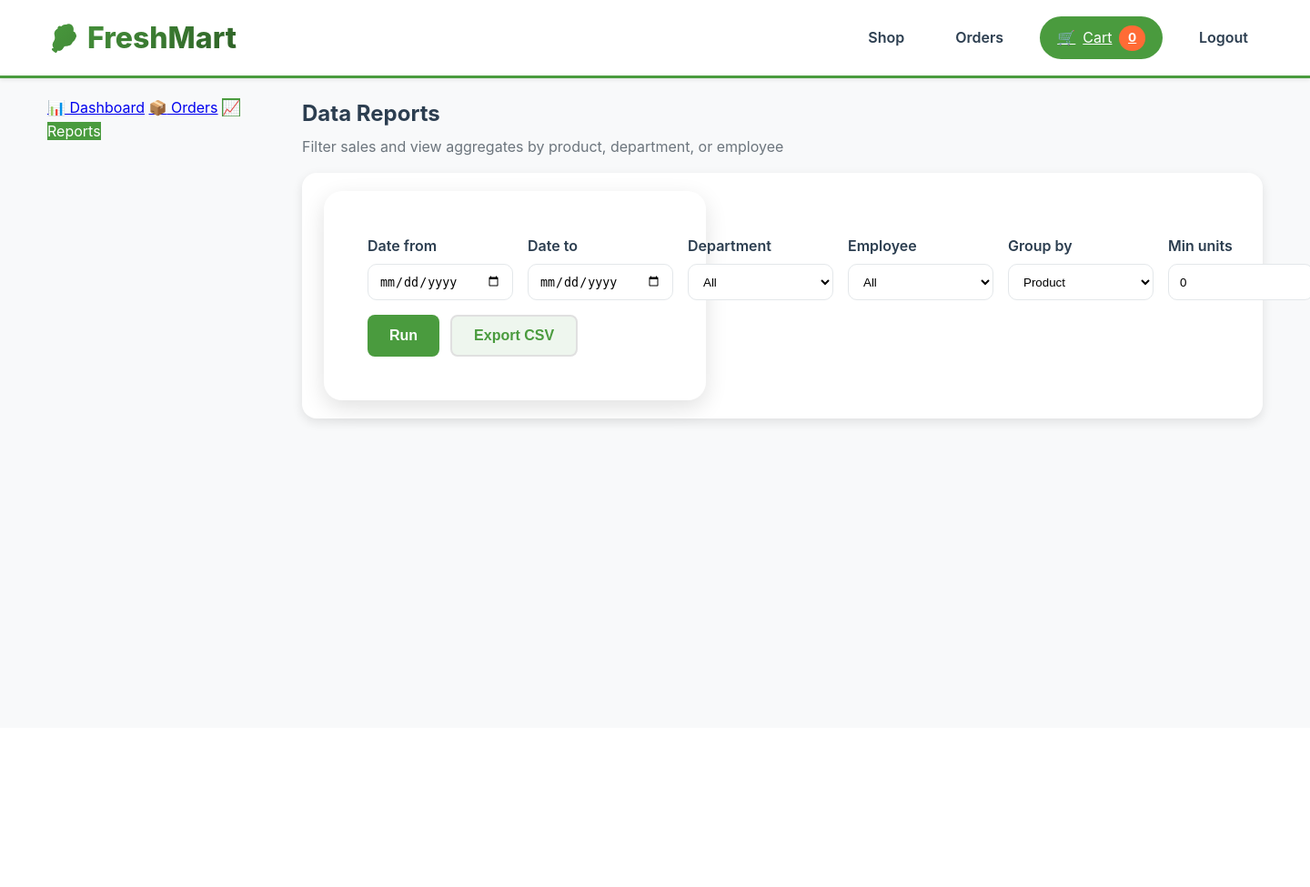
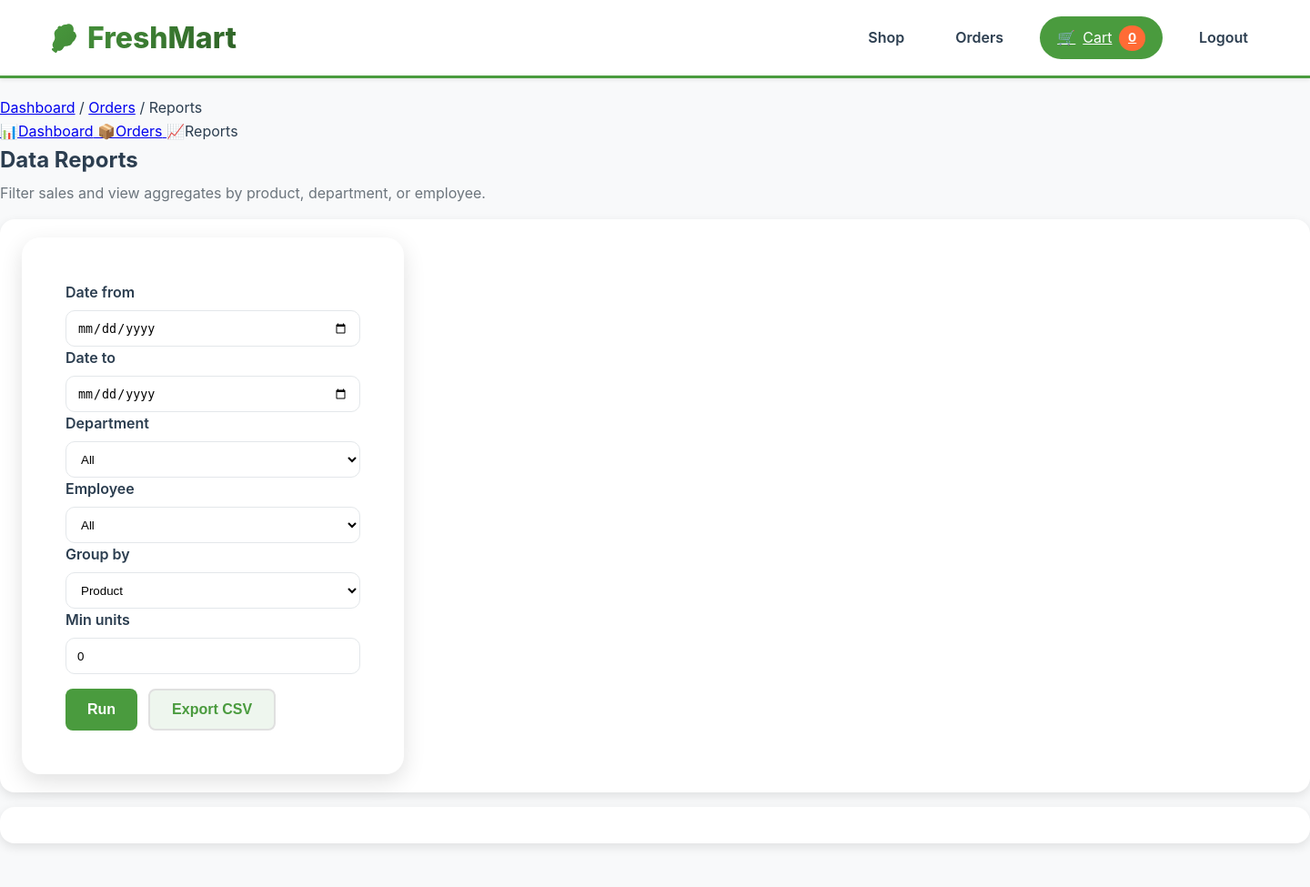
Before and after one commit to Git-cpu17/Point_Of_Sales-system-, a Flask app: page /reports in a window 1440 px wide. Shown: the whole page at 91% size. Before the commit the page ends 469 px from the top, so only its background shows below. Run offline with Flask 3, Linux system fonts and the light colour scheme; the visitor is signed in with stand-in values (Sample User, id 1); data that the repository does not hold is empty; parts of the project's set-up code (start-up, migrations or seed data) failed here and were passed over.

Commit message:
Update reports.html

```diff
--- a/templates/reports.html
+++ b/templates/reports.html
@@ -1,9 +1,9 @@
 <!DOCTYPE html>
 <html lang="en">
 <head>
-  <meta charset="UTF-8" />
+  <meta charset="UTF-8"/>
   <meta name="viewport" content="width=device-width, initial-scale=1.0"/>
-  <title>My Orders - FreshMart</title>
+  <title>Data Reports • FreshMart</title>
   <link rel="stylesheet" href="{{ url_for('static', filename='css/style.css') }}">
 </head>
 <body>
@@ -11,37 +11,51 @@
   <nav class="site-nav">
     <div class="nav-container">
       <a href="{{ url_for('home') }}" class="logo">FreshMart</a>
-
       <div class="nav-right">
         <a href="{{ url_for('home') }}" class="nav-link">Shop</a>
-        <a href="{{ url_for('customer_orders') }}" class="nav-link active">Orders</a>
+        <a href="{{ url_for('customer_orders') }}" class="nav-link">Orders</a>
         <a href="{{ url_for('bag_page') }}" class="bag-link">
-          <span>🛒</span>
-          <span>Cart</span>
-          <span id="bagCount" class="badge">0</span>
+          <span>🛒</span><span>Cart</span><span id="bagCount" class="badge">0</span>
         </a>
         <a href="{{ url_for('logout') }}" class="nav-link">Logout</a>
       </div>
     </div>
   </nav>
 
-  <main class="container reports-page">
-    <div class="reports-layout">
+  <main class="reports-page">
+    <div class="reports-container">
+      <nav class="reports-breadcrumbs">
+        <a href="{{ url_for('customer_dashboard') }}">Dashboard</a>
+        <span class="sep">/</span>
+        <a href="{{ url_for('customer_orders') }}">Orders</a>
+        <span class="sep">/</span>
+        <span class="current">Reports</span>
+      </nav>
+
+      <div class="reports-grid">
         <aside class="reports-sidebar">
-        <nav class="reports-nav card">
-          <a href="{{ url_for('customer_dashboard') }}" class="nav-item"><span>📊</span> Dashboard</a>
-          <a href="{{ url_for('customer_orders') }}" class="nav-item"><span>📦</span> Orders</a>
-          <a class="nav-item active"><span>📈</span> Reports</a>
-        </nav>
+          <div class="reports-menu">
+            <a href="{{ url_for('customer_dashboard') }}" class="menu-item">
+              <span>📊</span><span>Dashboard</span>
+            </a>
+            <a href="{{ url_for('customer_orders') }}" class="menu-item">
+              <span>📦</span><span>Orders</span>
+            </a>
+            <a class="menu-item is-active">
+              <span>📈</span><span>Reports</span>
+            </a>
+          </div>
         </aside>
-      <section class="reports-content">
+
+        <section class="reports-main">
           <header class="reports-header">
             <h1>Data Reports</h1>
-          <p>Filter sales and view aggregates by product, department, or employee</p>
+            <p>Filter sales and view aggregates by product, department, or employee.</p>
           </header>
-        <div class="reports-card card">
-          <form id="reportForm" class="reports-form">
-            <div class="filters-row">
+
+          <div class="reports-card">
+            <form class="reports-form" id="reportForm">
+              <div class="form-row">
                 <div class="field">
                   <label for="date_from">Date from</label>
                   <input id="date_from" name="date_from" type="date">
@@ -56,7 +70,9 @@
                   <label for="department_id">Department</label>
                   <select id="department_id" name="department_id">
                     <option value="">All</option>
-                  {% for d in departments %}<option value="{{ d.DepartmentID }}">{{ d.Name }}</option>{% endfor %}
+                    {% for d in departments %}
+                      <option value="{{ d.DepartmentID }}">{{ d.Name }}</option>
+                    {% endfor %}
                   </select>
                 </div>
 
@@ -64,7 +80,9 @@
                   <label for="employee_id">Employee</label>
                   <select id="employee_id" name="employee_id">
                     <option value="">All</option>
-                  {% for e in employees %}<option value="{{ e.EmployeeID }}">{{ e.Name }}</option>{% endfor %}
+                    {% for e in employees %}
+                      <option value="{{ e.EmployeeID }}">{{ e.Name }}</option>
+                    {% endfor %}
                   </select>
                 </div>
 
@@ -84,25 +102,19 @@
               </div>
 
               <div class="actions-row">
-              <button type="button" id="runBtn" class="btn primary">Run</button>
-              <button type="button" id="csvBtn" class="btn secondary">Export CSV</button>
+                <button type="button" class="btn primary" id="runBtn">Run</button>
+                <button type="button" class="btn secondary" id="csvBtn">Export CSV</button>
               </div>
             </form>
           </div>
-        <div id="reportResults" class="card results-card"></div>
+
+          <div id="reportResults" class="reports-card results-card" aria-live="polite"></div>
         </section>
       </div>
+    </div>
   </main>
-
   <script>
-    function renderResults(html){var box=document.getElementById('reportResults');box.innerHTML=html;box.style.display='block';}
-  </script>
-
-  <script>
-    window.CURRENT_USER = {
-      id: {{ session.get('user_id') | tojson }},
-      role: {{ session.get('role', '') | tojson }}
-    };
+    window.CURRENT_USER = { id: {{ session.get('user_id') | tojson }}, role: {{ session.get('role','') | tojson }} };
   </script>
   <script src="{{ url_for('static', filename='js/main.js') }}"></script>
 </body>
```
Lines whose indentation alone changed are shown as unchanged.
